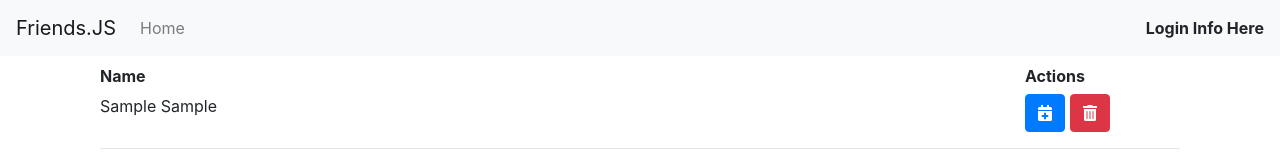
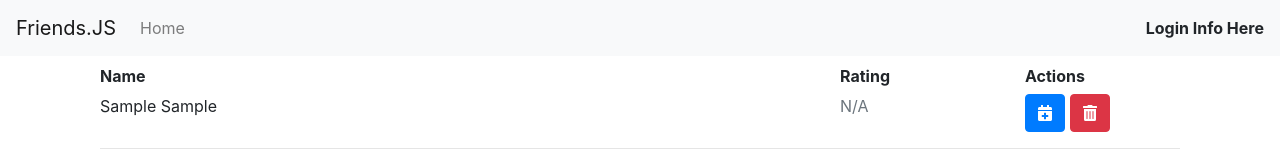
Before and after one commit to glen3b/friends-js, a React (Create React App) app: page / in a window 1280 px wide. Both pictures are taken after typing "Sample", "Sample" into the empty fields and a click on the button 1028 px from the left and 140 px from the top of the page. Shown: the top 160 px of the page. Built offline with nearby package versions, Linux system fonts and the light colour scheme.

Commit message:
Actually process stored events and show a rating

```diff
--- a/src/App.js
+++ b/src/App.js
@@ -23,7 +23,7 @@ function App() {
           setFriendList(newList);
         }}
           onDeleteFriend={(person) => setFriendList(friendList.filter(x => x.id !== person.id))}
-          onLogFriendEvent={(event) => alert(JSON.stringify(event))} />
+          onLogFriendEvent={(event) => setFriendList(friendList.map(x => x.id === event.personId ? x.cloneWithEvent(event) : x))} />
       </Container>
     </>
   );
--- a/src/CoreComponents.js
+++ b/src/CoreComponents.js
@@ -59,7 +59,7 @@ class LogEventModal extends React.Component {
     if (this.formRef.current.checkValidity() === false) {
       this.setState({ formValidated: true });
     } else {
-      let retVal = new EventModel(this.props.person, this.descRef.current.value,
+      let retVal = new EventModel(this.props.person.id, this.descRef.current.value,
         this.dateRef.current.value, this.ratingRef.current.value);
 
       this.setState({ formValidated: false });
@@ -153,6 +153,7 @@ class FriendTable extends React.Component {
             {(this.props.persons.length > 0 && (
               <Row className={"table-header"}>
                 <Col>Name</Col>
+                <Col lg={2}>Rating</Col>
                 <Col lg={2}>Actions</Col>
               </Row>)) || (
                 <Row>
@@ -231,9 +232,28 @@ class FriendRow extends React.Component {
   }
 
   render() {
+    let ratingStyleClass;
+    let avgRating = this.props.person.events
+      .reduce((all, one, _, src) => all += one.rating / src.length, 0);
+
+
+    if (this.props.person.events.length === 0) {
+      ratingStyleClass = "text-muted";
+    } else if (avgRating >= 60) {
+      ratingStyleClass = "text-success";
+    } else if (avgRating >= 25) {
+      ratingStyleClass = "text-warning";
+    } else {
+      ratingStyleClass = "text-danger";
+    }
+
     return (
       <Row className={"table-row"}>
         <Col>{this.props.person.name}</Col>
+
+        <Col lg={2} className={ratingStyleClass}>
+          {this.props.person.events.length === 0 ? "N/A" : avgRating.toFixed(1)}
+        </Col>
 
         <Col lg={2}>
           <Button onClick={this.handleLogClick}><FontAwesomeIcon icon={faCalendarPlus} /></Button>
--- a/src/DataModels.js
+++ b/src/DataModels.js
@@ -2,13 +2,26 @@ class FriendModel {
     constructor(id, name) {
         this.id = id;
         this.name = name;
+        this.events = [];
+    }
+
+    clone() {
+        let retVal = new FriendModel(this.id, this.name);
+        retVal.events = this.events.slice();
+        return retVal;
+    }
+
+    cloneWithEvent(newEvent) {
+        let retVal = this.clone();
+        retVal.events.push(newEvent);
+        return retVal;
     }
 }
 
 class EventModel {
-    constructor(person, desc, date, rating) {
+    constructor(personId, desc, date, rating) {
         // foreign key
-        this.otherPerson = person;
+        this.personId = personId;
 
         this.description = desc;
         this.date = date;
```
